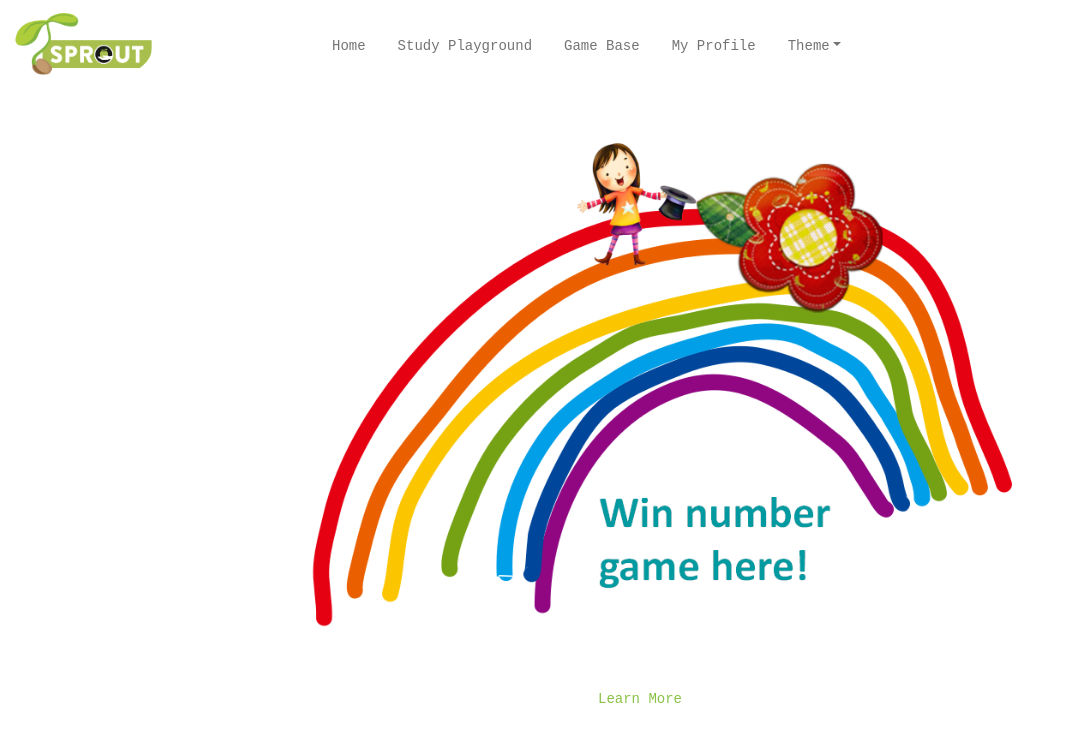
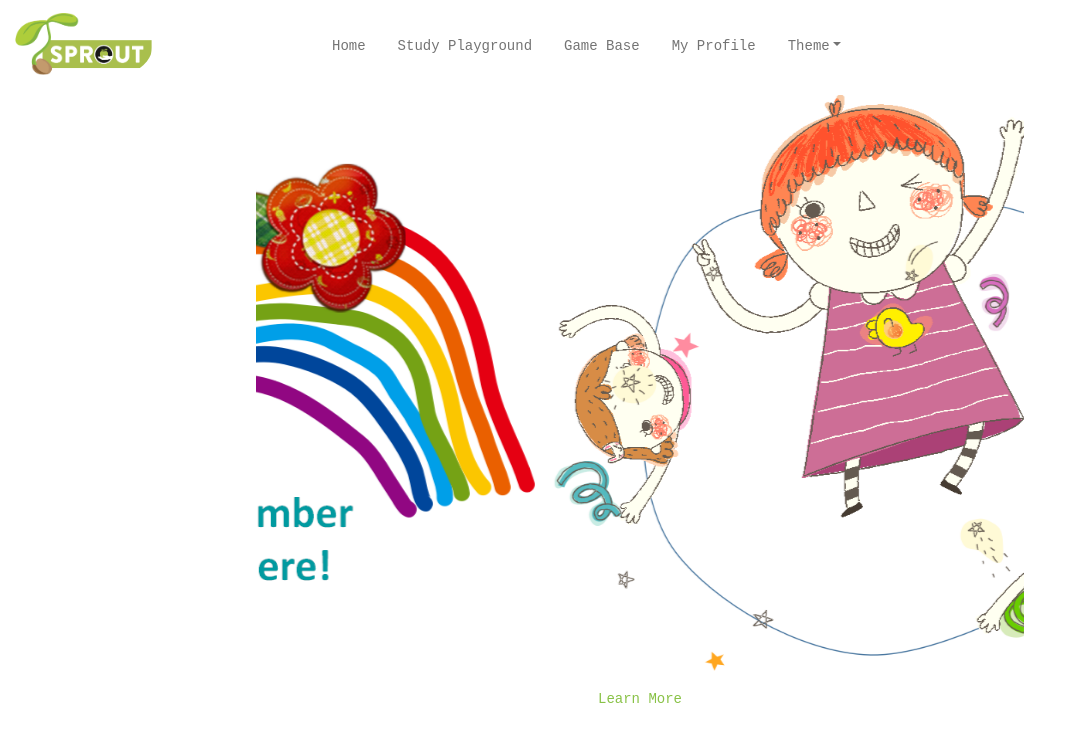
Before and after one commit to echo718/Sprouts-Frontend, a React (Create React App) app: page / in a window 1280 px wide. Shown: the top 742 px of the page, without its empty margins (0-1072 px from the left). Built offline with nearby package versions, Linux system fonts and the light colour scheme.

Commit message:
change carousel speed

```diff
--- a/src/components/Home/HomePage.tsx
+++ b/src/components/Home/HomePage.tsx
@@ -16,7 +16,8 @@ export default function HomePage() {
     return (
         <React.Fragment>
             <div style={carouselStyle}>
-                <Carousel autoplay>
+                {/* slide speed is one second */}
+                <Carousel autoplay autoplaySpeed={1000}>
                     <div style={contentStyle} >
                         <Link to="/AccessData">
                             <img src={homecontent1} style={imgStyle} alt="studybanner" />
@@ -30,7 +31,7 @@ export default function HomePage() {
 
                     </div>
                     <div style={contentStyle}>
-                        <Link to="/Login">
+                        <Link to="/Gitlogin">
                             <img src={homecontent3} style={imgStyle} alt="loginbanner" />
                         </Link>
 
```
